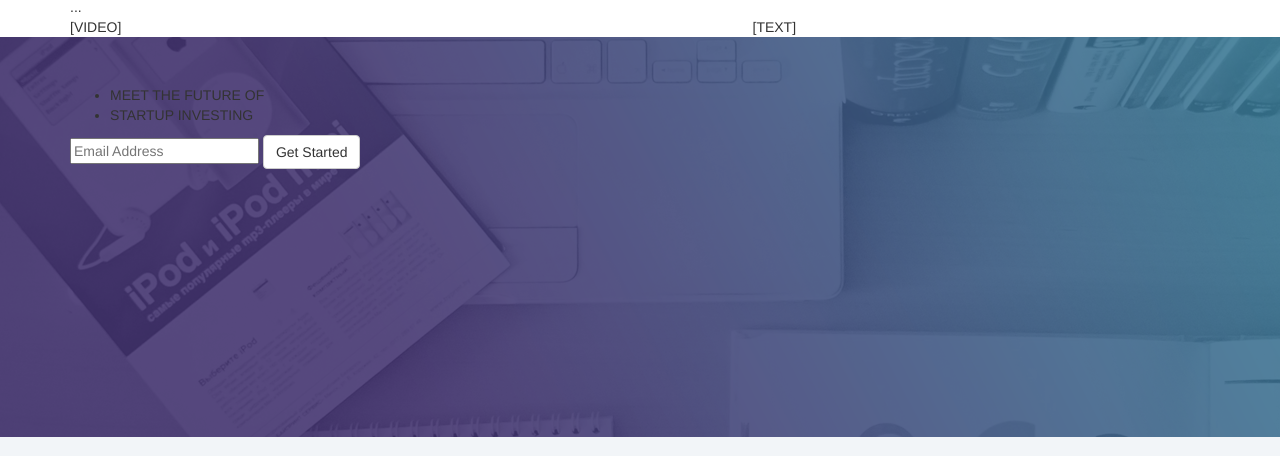
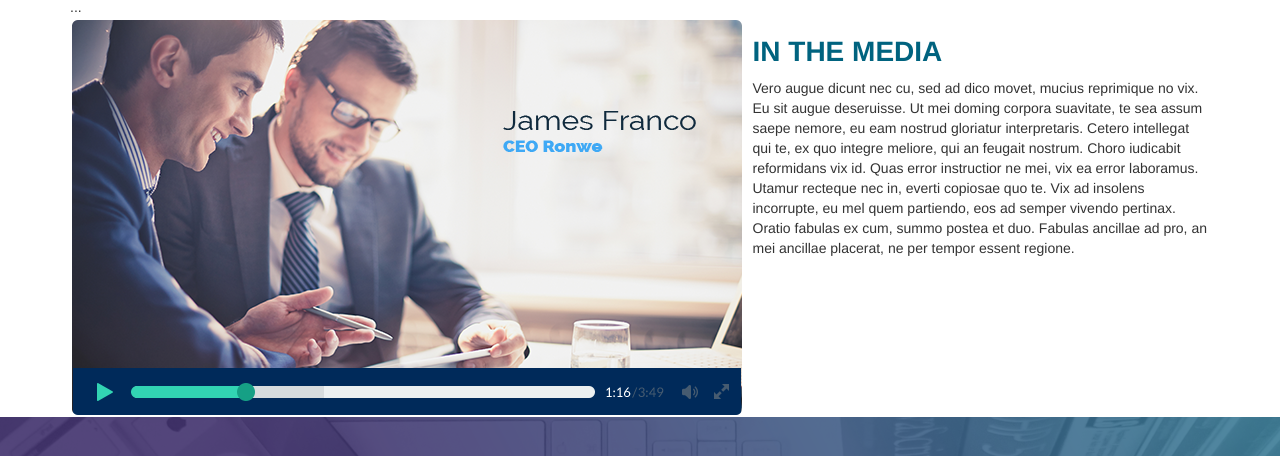
Before and after one commit to Jagalee/sos, a website: page dist/test-the-waters.html in a window 1280 px wide. Shown: the part 344-800 px from the top of the page. Drawn offline with nearby package versions, Linux system fonts and the light colour scheme.

Commit message:
Testing the waters video FPO and HTML and CSS qork.

```diff
--- a/dist/test-the-waters.html
+++ b/dist/test-the-waters.html
@@ -90,10 +90,12 @@
 <div class="container">
   <div class="row">
     <div class="col-md-7">
-      [VIDEO]
+      <img src="images/video-fpo.png" class="img"/>
     </div>
     <div class="col-md-5">
-      [TEXT]
+      <h1>In the Media</h1>
+      Vero augue dicunt nec cu, sed ad dico movet, mucius reprimique no vix. Eu sit augue deseruisse. Ut mei doming corpora suavitate, te sea assum saepe nemore, eu eam nostrud gloriatur interpretaris. Cetero intellegat qui te, ex quo integre meliore, qui an feugait nostrum. Choro iudicabit reformidans vix id.
+      Quas error instructior ne mei, vix ea error laboramus. Utamur recteque nec in, everti copiosae quo te. Vix ad insolens incorrupte, eu mel quem partiendo, eos ad semper vivendo pertinax. Oratio fabulas ex cum, summo postea et duo. Fabulas ancillae ad pro, an mei ancillae placerat, ne per tempor essent regione.
     </div>
   </div>
 </div>
@@ -102,12 +104,7 @@
   <div class="container">
     <div class="row">
       <div class="col-xs-12">
-        <ul>
-          <li>MEET THE FUTURE OF</li>
-          <li>STARTUP INVESTING</li>
-        </ul>
-        <input type="text" placeholder="Email Address"/>
-        <a href="#" class="btn btn-default">Get Started</a>
+
       </div>
     </div>
   </div>
```
Also changed, not shown: dist/images/video-fpo.png (added).
